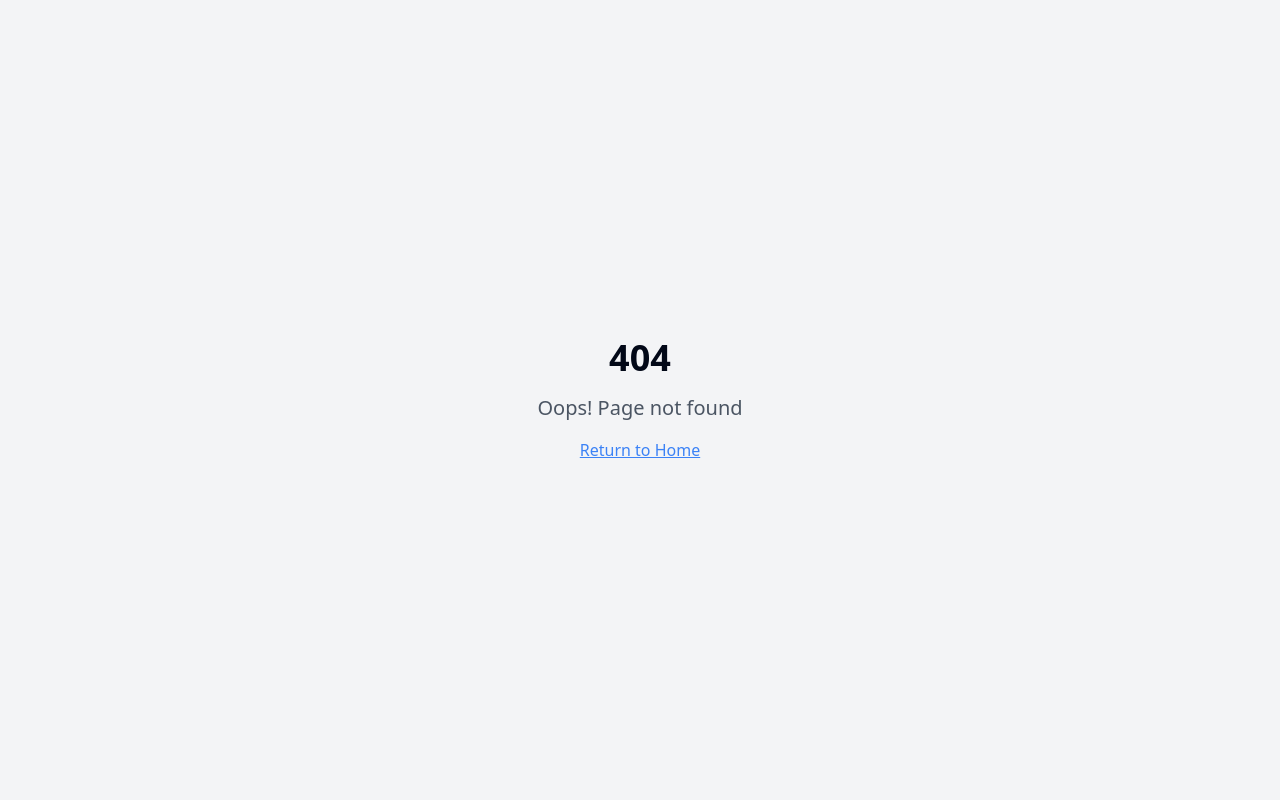
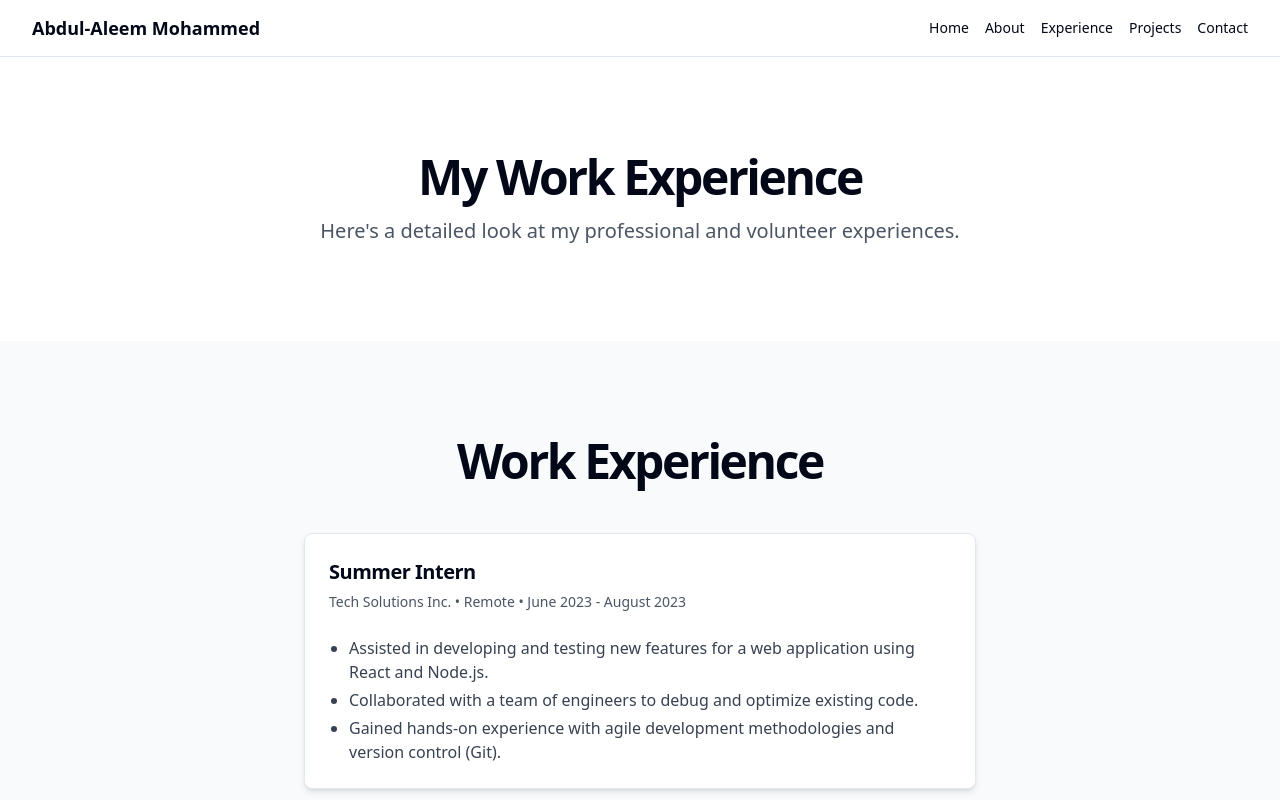
Before and after one commit to abaleemmo/Portfolio, a React (Vite) app: page /work-experiences in a window 1280 px wide. Before the commit this address had no page. Shown: the top 800 px of the page. Built offline with nearby package versions, Linux system fonts and the light colour scheme.

Commit message:
[dyad] wrote 6 file(s)

```diff
--- a/src/App.tsx
+++ b/src/App.tsx
@@ -5,9 +5,10 @@ import { QueryClient, QueryClientProvider } from "@tanstack/react-query";
 import { BrowserRouter, Routes, Route } from "react-router-dom";
 import Index from "./pages/Index";
 import NotFound from "./pages/NotFound";
-import About from "./pages/About"; // New import
-import Projects from "./pages/Projects"; // New import
-import Contact from "./pages/Contact"; // New import
+import About from "./pages/About";
+import Projects from "./pages/Projects";
+import Contact from "./pages/Contact";
+import WorkExperiences from "./pages/WorkExperiences"; // New import
 
 const queryClient = new QueryClient();
 
@@ -19,9 +20,10 @@ const App = () => (
       <BrowserRouter>
         <Routes>
           <Route path="/" element={<Index />} />
-          <Route path="/about" element={<About />} /> {/* New route */}
-          <Route path="/projects" element={<Projects />} /> {/* New route */}
-          <Route path="/contact" element={<Contact />} /> {/* New route */}
+          <Route path="/about" element={<About />} />
+          <Route path="/work-experiences" element={<WorkExperiences />} /> {/* New route */}
+          <Route path="/projects" element={<Projects />} />
+          <Route path="/contact" element={<Contact />} />
           {/* ADD ALL CUSTOM ROUTES ABOVE THE CATCH-ALL "*" ROUTE */}
           <Route path="*" element={<NotFound />} />
         </Routes>
--- a/src/components/Footer.tsx
+++ b/src/components/Footer.tsx
@@ -4,7 +4,7 @@ const Footer = () => {
   return (
     <footer className="border-t bg-background py-6 text-center text-sm text-muted-foreground">
       <div className="container">
-        &copy; {new Date().getFullYear()} Your Name. All rights reserved.
+        &copy; {new Date().getFullYear()} Abdul-Aleem Mohammed. All rights reserved.
       </div>
     </footer>
   );
--- a/src/components/Header.tsx
+++ b/src/components/Header.tsx
@@ -9,11 +9,12 @@ const Header = () => {
     <header className="sticky top-0 z-50 w-full border-b bg-background/95 backdrop-blur supports-[backdrop-filter]:bg-background/60">
       <div className="container flex h-14 items-center justify-between">
         <Link to="/" className="text-lg font-bold">
-          Your Name
+          Abdul-Aleem Mohammed
         </Link>
         <nav className="hidden md:flex items-center space-x-4">
           <Link to="/" className="text-sm font-medium hover:text-primary">Home</Link>
           <Link to="/about" className="text-sm font-medium hover:text-primary">About</Link>
+          <Link to="/work-experiences" className="text-sm font-medium hover:text-primary">Experience</Link>
           <Link to="/projects" className="text-sm font-medium hover:text-primary">Projects</Link>
           <Link to="/contact" className="text-sm font-medium hover:text-primary">Contact</Link>
         </nav>
@@ -29,6 +30,7 @@ const Header = () => {
               <nav className="flex flex-col gap-4 pt-6">
                 <Link to="/" className="text-lg font-medium hover:text-primary">Home</Link>
                 <Link to="/about" className="text-lg font-medium hover:text-primary">About</Link>
+                <Link to="/work-experiences" className="text-lg font-medium hover:text-primary">Experience</Link>
                 <Link to="/projects" className="text-lg font-medium hover:text-primary">Projects</Link>
                 <Link to="/contact" className="text-lg font-medium hover:text-primary">Contact</Link>
               </nav>
--- a/src/components/HeroSection.tsx
+++ b/src/components/HeroSection.tsx
@@ -8,7 +8,7 @@ const HeroSection = () => {
       <div className="container px-4 md:px-6 text-center">
         <div className="flex flex-col items-center space-y-4">
           <h1 className="text-4xl font-bold tracking-tighter sm:text-5xl md:text-6xl lg:text-7xl/none text-gray-900 dark:text-gray-50">
-            Hi, I'm <span className="text-blue-600 dark:text-blue-400">Your Name</span>
+            Hi, I'm <span className="text-blue-600 dark:text-blue-400">Abdul-Aleem Mohammed</span>
           </h1>
           <p className="mx-auto max-w-[700px] text-gray-600 md:text-xl dark:text-gray-300">
             A passionate high school student exploring the world of technology and creativity.
--- a/src/pages/About.tsx
+++ b/src/pages/About.tsx
@@ -1,6 +1,6 @@
 import React from 'react';
 import Layout from '@/components/Layout';
-import WorkExperienceSection from '@/components/WorkExperienceSection'; // New import
+// import WorkExperienceSection from '@/components/WorkExperienceSection'; // Removed import
 
 const About = () => {
   return (
@@ -11,7 +11,7 @@ const About = () => {
           This is where you'll tell your story! Talk about your interests, passions, and what drives you.
         </p>
       </div>
-      <WorkExperienceSection /> {/* Added Work Experience Section */}
+      {/* <WorkExperienceSection /> Removed Work Experience Section */}
     </Layout>
   );
 };
--- /dev/null
+++ b/src/pages/WorkExperiences.tsx
@@ -0,0 +1,19 @@
+import React from 'react';
+import Layout from '@/components/Layout';
+import WorkExperienceSection from '@/components/WorkExperienceSection';
+
+const WorkExperiences = () => {
+  return (
+    <Layout>
+      <div className="container py-12 md:py-24 text-center">
+        <h2 className="text-3xl font-bold tracking-tighter sm:text-4xl md:text-5xl">My Work Experience</h2>
+        <p className="mx-auto max-w-[700px] text-gray-600 md:text-xl mt-4">
+          Here's a detailed look at my professional and volunteer experiences.
+        </p>
+      </div>
+      <WorkExperienceSection />
+    </Layout>
+  );
+};
+
+export default WorkExperiences;
```
